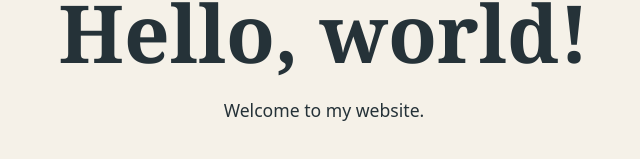
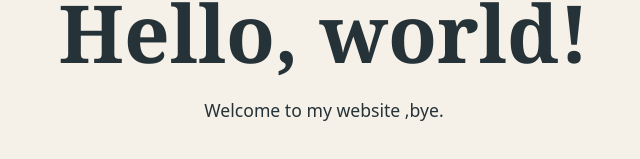
Before and after one commit to Matseke23/web, a plain HTML site: page index.html in a window 1280 px wide. Shown: the part 351-510 px from the top of the page, 316-956 px from the left. Drawn offline with Linux system fonts and the light colour scheme.

Commit message:
Update welcome message in index.html

```diff
--- a/index.html
+++ b/index.html
@@ -39,7 +39,7 @@
 <body>
 	<main>
 		<h1>Hello, world!</h1>
-		<p>Welcome to my website.</p>
+		<p>Welcome to my website ,bye.</p>
 	</main>
 </body>
 </html>
```
